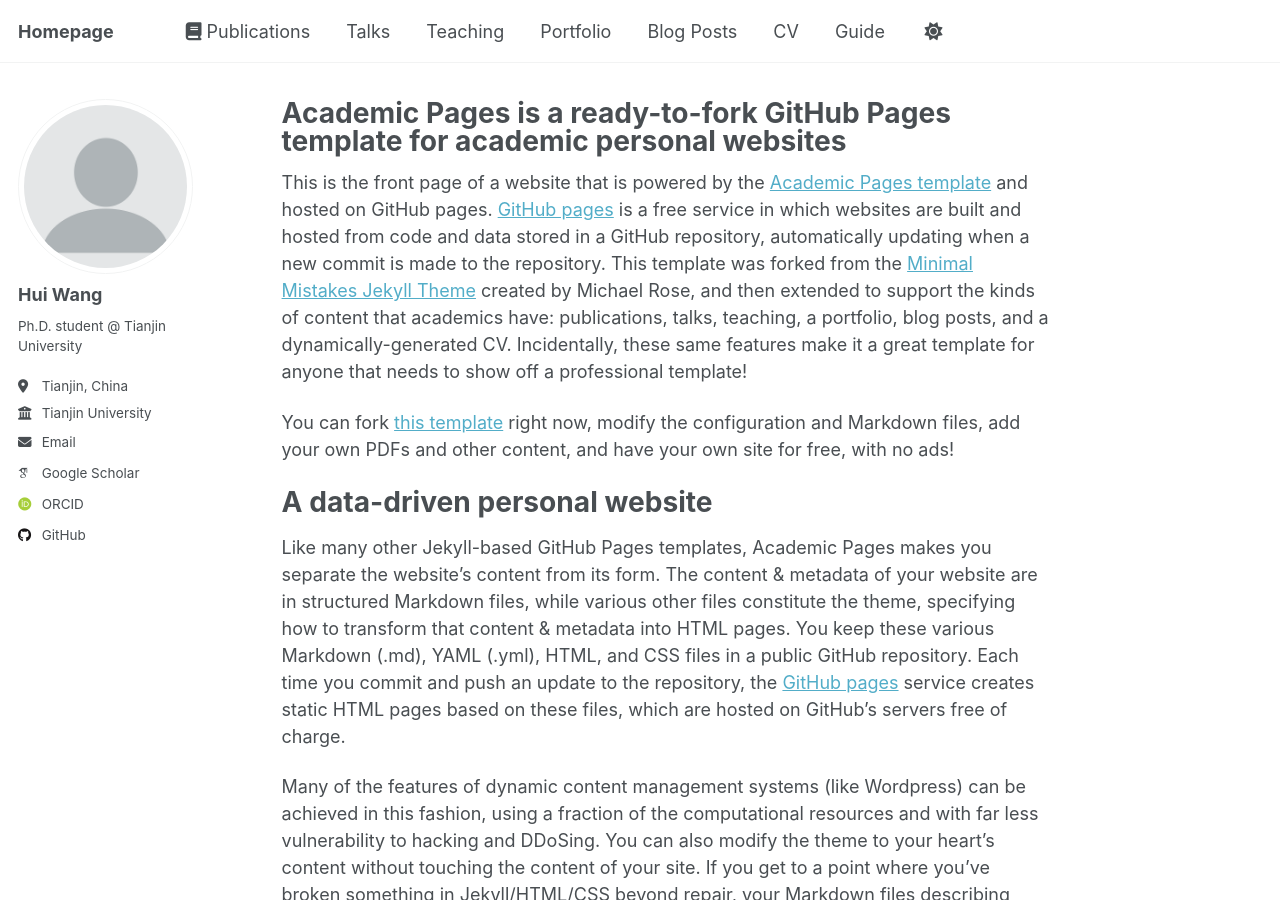
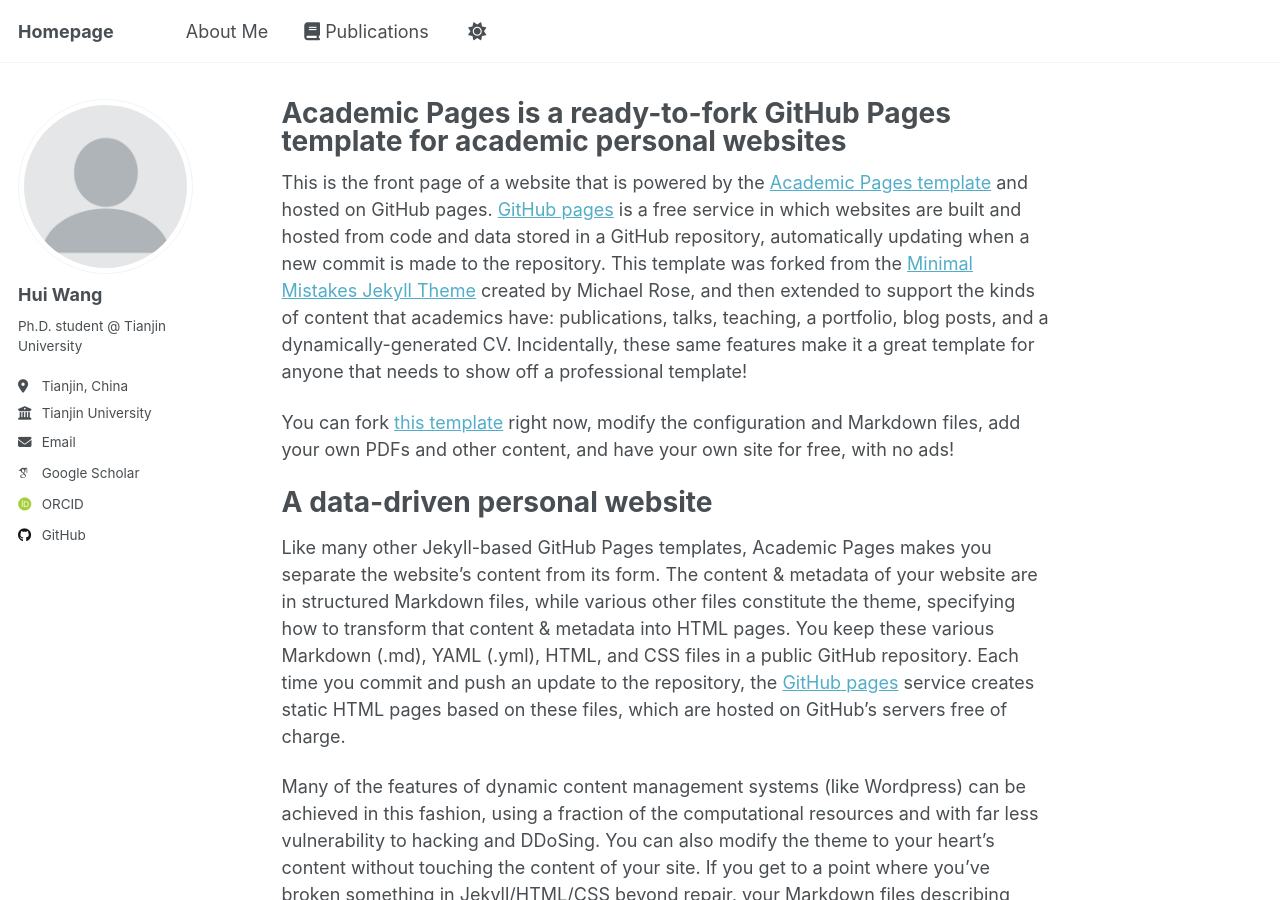
Before and after one commit to HaileyHui/wanghui, a Jekyll site: the page built from _pages/about.md, in a window 1280 px wide and 900 px high. Built offline with Jekyll 4.4.1, drawn with Linux system fonts in a browser that asks for light colours; some web fonts are replaced; a script that is not in the unit is left out.

Commit message:
Update navigation.yml

```diff
--- a/_data/navigation.yml
+++ b/_data/navigation.yml
@@ -8,26 +8,26 @@
 #      Markdown formatted page while the second is generated using JSON.
 
 main:
+  - title: "About Me"
+    url: /aboutme/
+
   - title: "<i class='fas fa-book'></i> Publications"
     url: /publications/
 
-  - title: "Talks"
-    url: /talks/
+  # - title: "Teaching"
+  #   url: /teaching/
 
-  - title: "Teaching"
-    url: /teaching/
+  # - title: "Portfolio"
+  #   url: /portfolio/
 
-  - title: "Portfolio"
-    url: /portfolio/
-
-  - title: "Blog Posts"
-    url: /year-archive/
-
-  - title: "CV"
-    url: /cv/
+  # - title: "Blog Posts"
+  #   url: /year-archive/
 
   # - title: "CV"
-  #   url: /cv-json/
+  #   url: /cv/
 
-  - title: "Guide"
-    url: /markdown/
+  # # - title: "CV"
+  # #   url: /cv-json/
+
+  # - title: "Guide"
+  #   url: /markdown/
```
